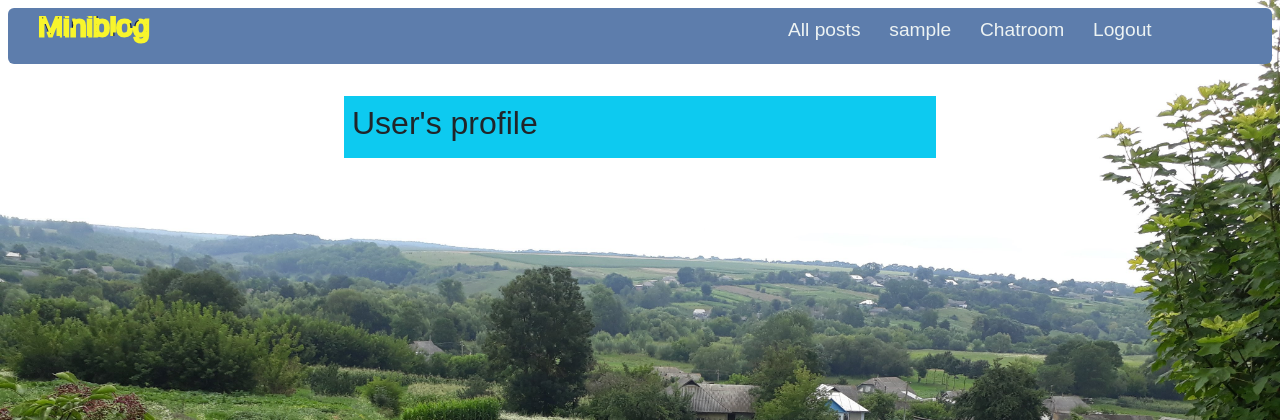
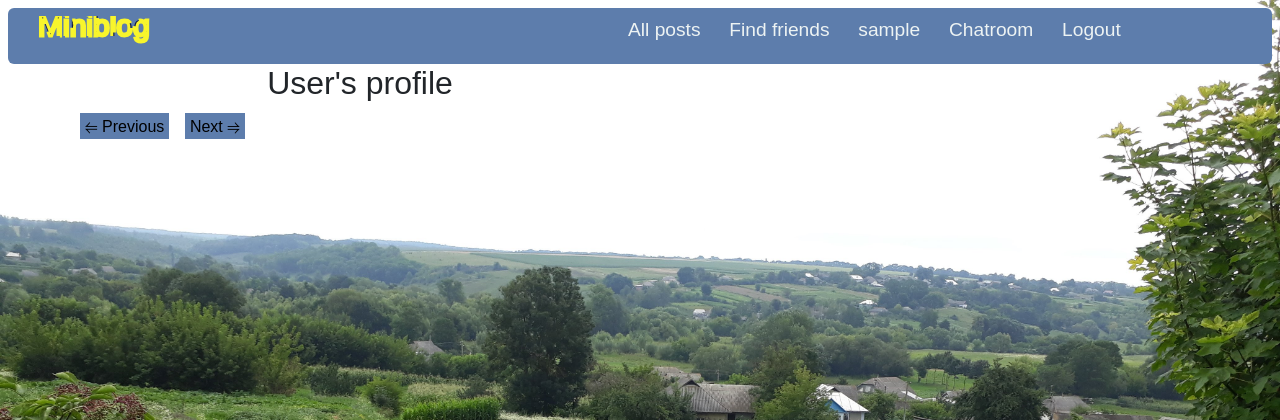
Before and after one commit to s-ov/miniblog, a Flask app: a page that uses app/templates/partials/navbar.html in a window 1280 px wide. Shown: the top 420 px of the page. Run offline with Flask 3, Linux system fonts and the light colour scheme; the visitor is signed in with stand-in values (Sample User, id 1); data comes from the database, SQL or seed files in the repository; both versions use the stored data as it was after the commit; some libraries are stand-ins or nearby versions.

Commit message:
user detail

```diff
--- a/app/errors/handlers.py
+++ b/app/errors/handlers.py
@@ -1,6 +1,5 @@
 from flask import Blueprint, render_template
 from app import db
-from app.errors import bp as errors_bp
 
 errors_bp = Blueprint(
     'errors', __name__, template_folder='templates',
--- a/app/static/css/style.css
+++ b/app/static/css/style.css
@@ -55,6 +55,15 @@
   justify-content: flex-end;
   padding: 0;
   margin: 0;
+}
+hr {
+  display: block;
+  margin-top: 0.5em;
+  margin-bottom: 0.5em;
+  margin-left: auto;
+  margin-right: auto;
+  border-style: inset;
+  border-width: 3px;
 }
 
 .image {
--- a/app/templates/partials/navbar.html
+++ b/app/templates/partials/navbar.html
@@ -7,7 +7,7 @@
           </text>
         </svg>
       </li>
-      <span style="margin-left: 30em;"><li></li></span>
+      <span style="margin-left: 20em;"><li></li></span>
 
       {% if current_user.is_anonymous %}
         <li><a href="" class="nav-link">Головна</a></li>
@@ -27,7 +27,11 @@
               All posts
             </a>
           </li>
-
+          <li>
+            <a href="{{ url_for('user.get_users_list') }}" class="nav-link">
+              Find friends
+            </a>
+          </li>
           <li>
             <a href="{{ url_for('workflow.profile_page', username=current_user.username) }}"
                class="nav-link">
--- a/app/user/routes.py
+++ b/app/user/routes.py
@@ -205,12 +205,35 @@
 @login_required
 def get_users_list():
     "Get a list of all users."
-    users = User.query.all()
+
+    page = request.args.get('page', 1, type=int)
+    users = User.query.filter(User.id != current_user.id)\
+                    .order_by(User.username.desc())\
+                    .paginate(
+                        page=page,
+                        per_page=Config.USERS_PER_PAGE,
+                        error_out=False
+                    )
+    next_url = url_for(
+        'user.get_users_list', username=current_user.username, page=users.next_num,
+        ) \
+    if users.has_next else url_for(
+        'user.get_users_list', username=current_user.username, page=1,
+        )
+    prev_url = url_for(
+        'user.get_users_list', username=current_user.username, page=users.prev_num,
+        ) \
+    if users.has_prev else url_for(
+        'user.get_users_list', username=current_user.username, page=1,
+        )
+
 
     return render_template(
         'user/users_list.html',
         title='Users list',
         users=users,
+        next_url=next_url,
+        prev_url=prev_url,
     )
 
 
--- a/app/user/templates/user/user_profile.html
+++ b/app/user/templates/user/user_profile.html
@@ -4,9 +4,9 @@
 
 {% block content %}
     <div class="container bg-info w-50 text-dark fw-bold mt-5 p-2">
-        <h2>{{ title }}</h2>
+        <h2 class="text-dark text-center">{{ title }}</h2>
 
-        {% include "users/user_detail.html" %}
+        {% include "user/user_detail.html" %}
 
     </div>
 
--- a/app/user/templates/user/users_list.html
+++ b/app/user/templates/user/users_list.html
@@ -3,12 +3,14 @@
 {% block title %}{{ title }}{% endblock %}
 
 {% block content %}
-    <div class="container bg-info w-50 text-dark fw-bold mt-5 p-2">
-        <h2>{{ title }}</h2>
+    <div class="align-items-start w-50 m-3">
+        <h2 class="text-dark text-center">{{ title }}</h2>
 
         {% for user in users %}
-            {% include "users/user_detail.html" %}
+            {% include "user/user_detail.html" %}
         {% endfor %}
+
+        {% include "paginator.html" %}
     </div>
 
 {% endblock %}
--- a/app/workflow/templates/workflow/posts_block.html
+++ b/app/workflow/templates/workflow/posts_block.html
@@ -18,8 +18,9 @@
                     >
                 </a></br>
             {% endif %}
-            {{ post.body }}</br>
-            <small>{{ post.timestamp.strftime('%Y-%m-%d %H:%M') }}</small>
+
+            <small>{{ post.timestamp.strftime('%Y-%m-%d %H:%M') }}</small></br>
+            {{ post.body }}
             <p>
                 <a href="{{ url_for('posts.delete_post', post_id=post.id) }}"
                    class="btn btn-success">
--- a/config.py
+++ b/config.py
@@ -10,6 +10,7 @@
                                              'sqlite:///' + os.path.join(basedir, 'app.db')
     SQLALCHEMY_TRACK_MODIFICATIONS = False
     POSTS_PER_PAGE = 5
+    USERS_PER_PAGE = 1
     LANGUAGES = ['en', 'es']
     DEBUG = os.environ.get("FLASK_DEBUG", False)
 
```
Also changed, not shown: app/user/templates/user/user_detail.html (+23 -5 lines), app.db, app/static/uploads/profile_pics/default.jpg (added), app/workflow/routes.py (line endings or trailing spaces).
